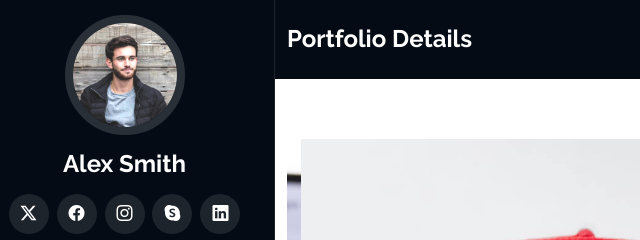
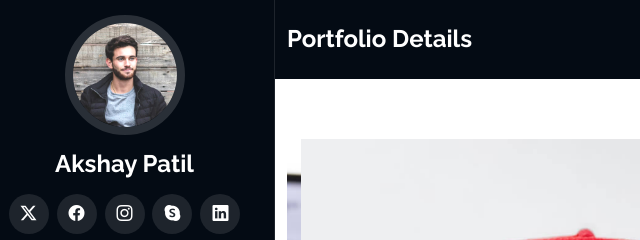
Before and after one commit to AKSHAY-PX-BYTES/CodeNova, a plain HTML site: page portfolio-details.html in a window 1280 px wide. Shown: the top 240 px of the page, 25-665 px from the left. Drawn offline with Linux system fonts and the light colour scheme.

Commit message:
Add files via upload

```diff
--- a/portfolio-details.html
+++ b/portfolio-details.html
@@ -48,7 +48,7 @@
     <a href="index.html" class="logo d-flex align-items-center justify-content-center">
       <!-- Uncomment the line below if you also wish to use an image logo -->
       <!-- <img src="assets/img/logo.png" alt=""> -->
-      <h1 class="sitename">Alex Smith</h1>
+      <h1 class="sitename">Akshay Patil</h1>
     </a>
 
     <div class="social-links text-center">
```
